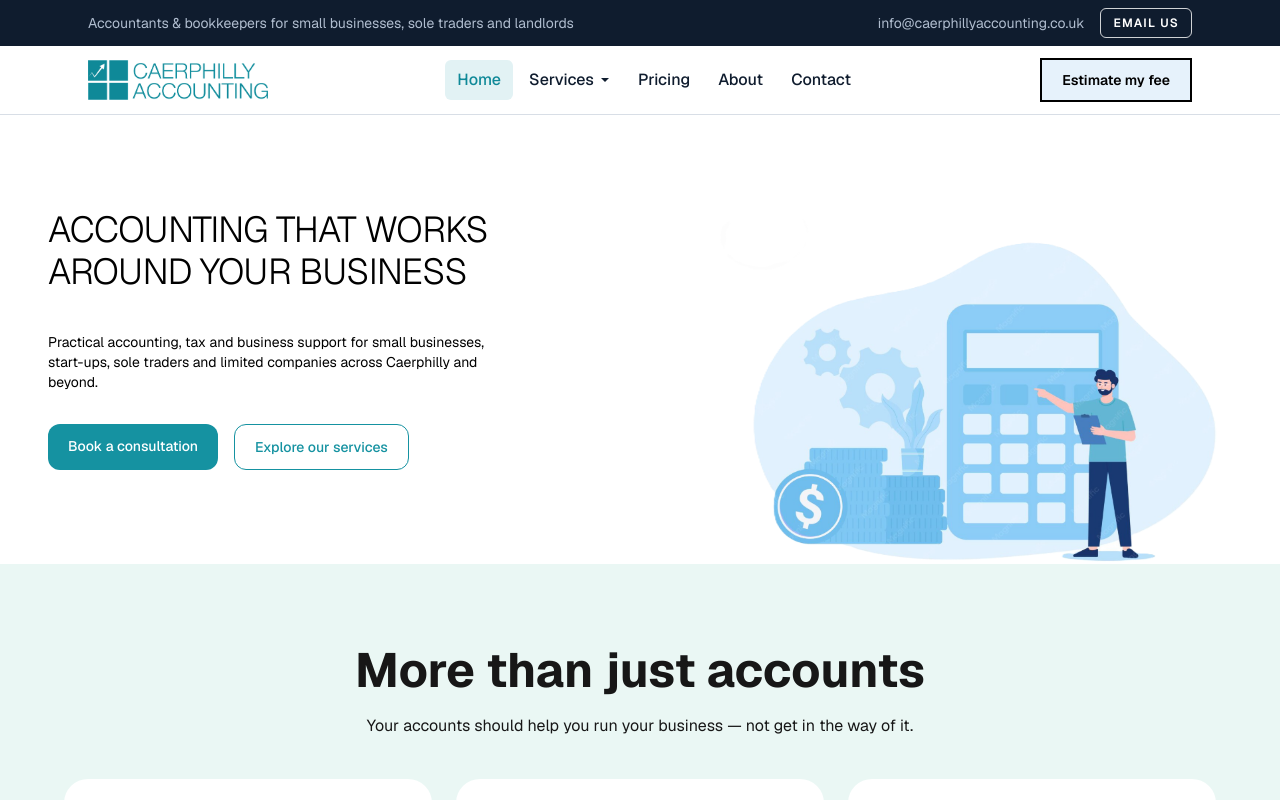
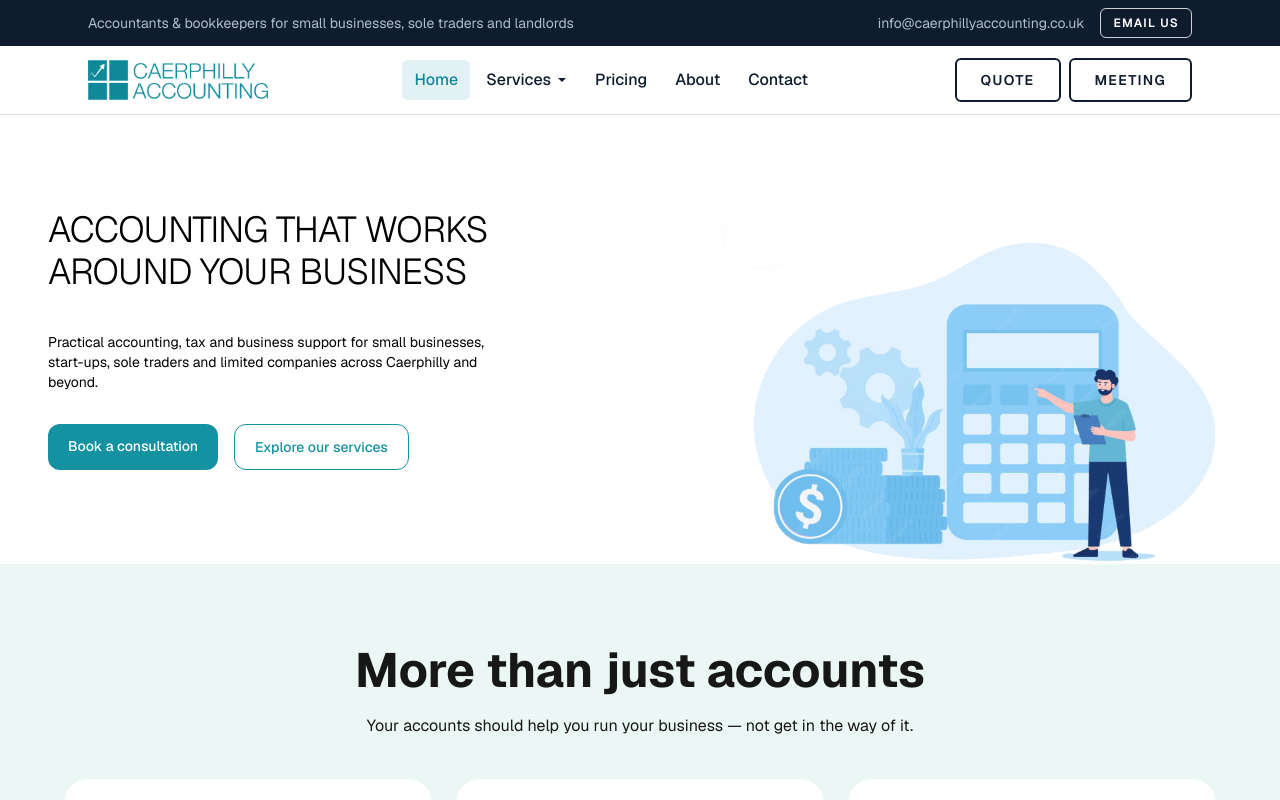
Before and after one commit to sanhu7/caerphilly-accounting-redesign, a Next.js app: page / in a window 1280 px wide. Shown: the top 800 px of the page. Built offline with nearby package versions, Linux system fonts and the light colour scheme.

Commit message:
add header quote and meeting actions

```diff
--- a/components/layout/Header.tsx
+++ b/components/layout/Header.tsx
@@ -3,7 +3,7 @@
 import Link from "next/link";
 import { usePathname } from "next/navigation";
 import { useEffect, useState } from "react";
-import { navItems, headerCta } from "@/data/navigation";
+import { navItems, headerCta, headerActions } from "@/data/navigation";
 import ButtonLink from "@/components/ui/ButtonLink";
 import Logo from "./Logo";
 import NavDropdown from "./NavDropdown";
@@ -88,9 +88,17 @@ export default function Header() {
           <ul className="flex items-center gap-1">{renderItems("desktop")}</ul>
         </nav>
 
-        <ButtonLink href={headerCta.href} className="hidden lg:inline-flex">
-          {headerCta.label}
-        </ButtonLink>
+        <div className="hidden items-center gap-2 lg:flex">
+          {headerActions.map((action) => (
+            <Link
+              key={action.label}
+              href={action.href}
+              className={`inline-flex items-center justify-center rounded-[6px] border-2 border-[var(--ink)] px-6 py-2.5 text-sm font-semibold uppercase tracking-widest text-[var(--ink)] transition-colors hover:bg-[var(--accent-soft)] ${focusRing}`}
+            >
+              {action.label}
+            </Link>
+          ))}
+        </div>
 
         {/* Mobile menu toggle */}
         <button
--- a/data/navigation.ts
+++ b/data/navigation.ts
@@ -17,3 +17,8 @@ export const headerCta = {
   label: "Estimate my fee",
   href: "/contact",
 };
+
+export const headerActions = [
+  { label: "Quote", href: "/contact" },
+  { label: "Meeting", href: "/contact" },
+];
```
